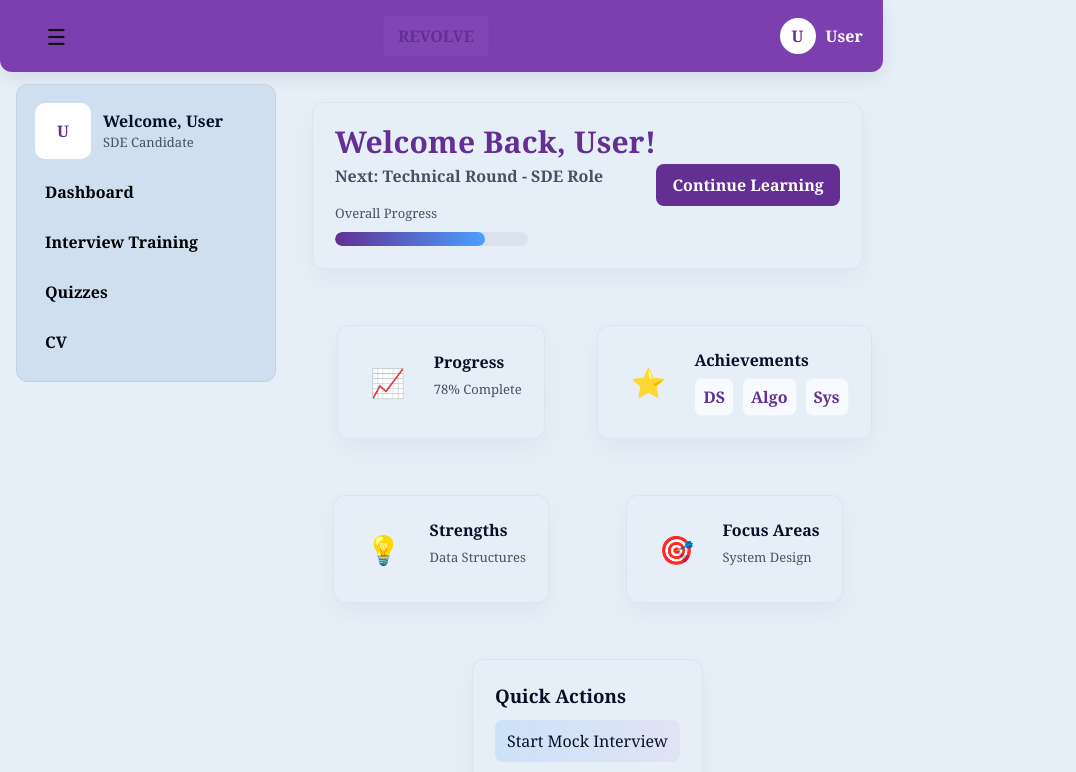
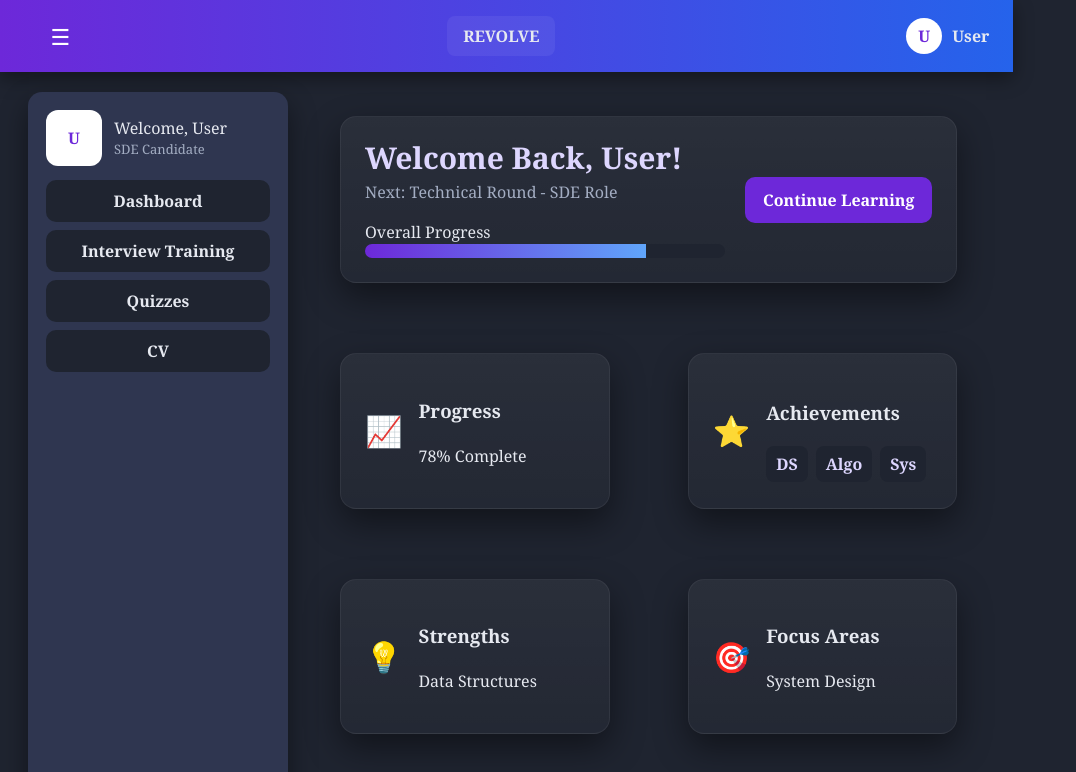
Before and after one commit to Shenukafdo2006/SDGP-AI-Interviewer, a React app in the folder frontend/: page / in a window 1280 px wide. Shown: the top 772 px of the page, without its empty margins (0-1076 px from the left). Built offline with nearby package versions, Linux system fonts and the light colour scheme; the HTML template or start-up script is replaced by a standard one.

Commit message:
background changes

```diff
--- a/frontend/src/DashBoard.css
+++ b/frontend/src/DashBoard.css
@@ -1,98 +1,279 @@
-/* Dashboard styles updated to match the provided design */
+/* Dashboard styles – Full width + soft dark theme */
 
 :root{
-    --purple: #7c3fb0;
-    --purple-dark: #632f93;
-    --blue-accent: #4aa0ff;
-    --page-bg: #e6eef8; /* slightly darker soft blue-gray page background */
-    --surface: #dfe8f6; /* darker surface for cards and panels */
-    --panel: #cfdff0; /* sidebar/panel tone */
-    --muted: #495063;
-    --text: #071028;
-    --accent: #4aa0ff;
+  --purple: #8b5cf6;
+  --purple-dark: #6d28d9;
+  --blue-accent: #60a5fa;
+
+  /* Soft dark theme */
+  --page-bg: #1f2430;
+  --surface: #2a3040;
+  --panel: #2f3650;
+
+  --text: #e6e9f0;
+  --muted: #a3adc2;
 }
 
 *{box-sizing:border-box}
-body{margin:0;font-family: Georgia, 'Times New Roman', serif;background:var(--page-bg);color:var(--text);-webkit-font-smoothing:antialiased}
+
+body{
+  margin:0;
+  font-family: Georgia, 'Times New Roman', serif;
+  background:var(--page-bg);
+  color:var(--text);
+  -webkit-font-smoothing:antialiased;
+}
+
+/* ================= TOP BAR ================= */
 
 .topbar{
-    background:var(--purple);
+  background: linear-gradient(90deg, var(--purple-dark), #2563eb);
   height:72px;
   display:flex;
   align-items:center;
   justify-content:space-between;
-    padding:0 20px;
-    border-bottom-left-radius:12px;
-    border-bottom-right-radius:12px;
-    box-shadow:0 6px 18px rgba(0,0,0,0.08);
+  padding:0 24px;
+  box-shadow:0 6px 18px rgba(0,0,0,0.4);
 }
-.topbar .menu{font-size:22px;color:#111;background:transparent;border:none}
-.brand{display:flex;align-items:center;justify-content:center;flex:1}
-.logo-circle{background:rgba(255,255,255,0.04);padding:8px 14px;border-radius:6px;color:var(--purple-dark);font-weight:800;border:1px solid rgba(0,0,0,0.04)}
+
+.topbar .menu{
+  font-size:22px;
+  color:#fff;
+  background:transparent;
+  border:none;
+  cursor:pointer;
+}
+
+.brand{flex:1;display:flex;justify-content:center}
+
+.logo-circle{
+  background:rgba(255,255,255,0.06);
+  padding:8px 16px;
+  border-radius:8px;
+  font-weight:800;
+}
+
 .profile{display:flex;align-items:center;gap:10px}
-.avatar{width:36px;height:36px;border-radius:50%;background:#fff;color:var(--purple-dark);display:flex;align-items:center;justify-content:center;font-weight:700}
-.username{color:#fff;font-weight:600}
+.avatar{
+  width:36px;
+  height:36px;
+  border-radius:50%;
+  background:#fff;
+  color:var(--purple-dark);
+  display:flex;
+  align-items:center;
+  justify-content:center;
+  font-weight:700;
+}
+.username{font-weight:600}
 
-.layout{display:flex;gap:28px;width:100%;max-width:none;margin:12px 8px;padding:0 8px}
-.container{flex:1;display:flex;flex-direction:column;gap:20px;padding-right:12px}
+/* ================= LAYOUT ================= */
 
-.sidebar{width:260px;background:var(--panel);border-radius:12px;padding:18px;border:1px solid rgba(0,0,0,0.06);height:fit-content}
-.sidebar-top{display:flex;gap:12px;align-items:center;margin-bottom:12px}
-.avatar-lg{width:56px;height:56px;border-radius:10px;background:#fff;color:var(--purple-dark);display:flex;align-items:center;justify-content:center;font-weight:800}
-.user-info .name{font-weight:700}
-.user-info .role{color:var(--muted);font-size:13px}
-.nav{display:flex;flex-direction:column;gap:8px;margin-top:8px}
-.nav-item{background:transparent;border:none;text-align:left;padding:10px;border-radius:8px;cursor:pointer;font-weight:600}
-.nav-item:hover{background:rgba(0,0,0,0.03)}
+.layout{
+  display:flex;
+  width:100%;
+  max-width:100%;
+  margin:0;
+  padding:20px 28px;
+  gap:24px;
+}
 
-.card{background:linear-gradient(180deg, rgba(255,255,255,0.02), rgba(255,255,255,0.01));border-radius:12px;padding:22px;border:1px solid rgba(0,0,0,0.04);box-shadow:0 10px 30px rgba(7,16,40,0.06);backdrop-filter: blur(6px)}
-.hero{display:flex;align-items:center;justify-content:space-between;padding:22px;background:linear-gradient(90deg, rgba(124,63,176,0.06), rgba(74,160,255,0.04))}
-.hero-left h1{margin:0;font-size:30px;color:var(--purple-dark);letter-spacing:0.2px}
-.hero-left .next{margin-top:6px;color:var(--muted);font-weight:600}
-.cta{background:var(--purple-dark);color:#fff;border:none;padding:10px 16px;border-radius:8px;cursor:pointer;font-weight:700}
+.container{
+  flex:1;
+  width:100%;
+  display:flex;
+  flex-direction:column;
+  gap:22px;
+}
 
-.progress-wrap{margin-top:12px}
-.progress-label{font-size:13px;color:var(--muted);margin-bottom:8px}
-.progress-bar{width:320px;max-width:60%;background:rgba(7,16,40,0.05);height:14px;border-radius:10px;overflow:hidden}
-.progress-fill{height:100%;background:linear-gradient(90deg,var(--purple-dark),var(--blue-accent));border-radius:10px}
+/* ================= SIDEBAR ================= */
 
-.grid{display:grid;grid-template-columns:repeat(auto-fit,minmax(260px,1fr));gap:20px;width:100%}
-.info{display:flex;align-items:center;gap:18px;padding:20px;background:linear-gradient(180deg, rgba(255,255,255,0.02), rgba(255,255,255,0.01));border-radius:12px}
-.icon{font-size:28px;width:56px;height:56px;display:flex;align-items:center;justify-content:center}
-.meta h3{margin:0;font-size:16px}
-.meta .sub{margin-top:6px;color:var(--muted);font-size:13px}
+.sidebar{
+  min-width:260px;
+  max-width:260px;
+  background:var(--panel);
+  border-radius:14px;
+  padding:18px;
+  box-shadow:0 12px 28px rgba(0,0,0,0.45);
+}
+
+.sidebar-top{
+  display:flex;
+  gap:12px;
+  align-items:center;
+  margin-bottom:14px;
+}
+
+.avatar-lg{
+  width:56px;
+  height:56px;
+  border-radius:12px;
+  background:#fff;
+  color:var(--purple-dark);
+  display:flex;
+  align-items:center;
+  justify-content:center;
+  font-weight:800;
+}
+
+.user-info .role{
+  color:var(--muted);
+  font-size:13px;
+}
+
+.nav{
+  display:flex;
+  flex-direction:column;
+  gap:8px;
+}
+
+.nav-item{
+  background:#1f2430;
+  border:none;
+  padding:10px 12px;
+  border-radius:10px;
+  color:var(--text);
+  font-weight:600;
+  cursor:pointer;
+}
+
+.nav-item:hover{
+  background:rgba(139,92,246,0.25);
+}
+
+/* ================= CARDS ================= */
+
+.card{
+  background:linear-gradient(
+    180deg,
+    rgba(255,255,255,0.05),
+    rgba(255,255,255,0.02)
+  );
+  border-radius:14px;
+  padding:22px;
+  border:1px solid rgba(255,255,255,0.06);
+  box-shadow:0 14px 34px rgba(0,0,0,0.45);
+}
+
+/* ================= HERO ================= */
+
+.hero{
+  display:flex;
+  justify-content:space-between;
+  align-items:center;
+  gap:20px;
+  background:linear-gradient(
+    90deg,
+    rgba(139,92,246,0.18),
+    rgba(96,165,250,0.12)
+  );
+}
+
+.hero-left h1{
+  margin:0;
+  font-size:30px;
+  color:#ddd6fe;
+}
+
+.hero-left .next{
+  color:var(--muted);
+  margin-top:6px;
+}
+
+.cta{
+  background:var(--purple-dark);
+  color:#fff;
+  border:none;
+  padding:12px 18px;
+  border-radius:10px;
+  font-weight:700;
+  cursor:pointer;
+}
+
+/* ================= PROGRESS ================= */
+
+.progress-bar{
+  width:360px;
+  max-width:100%;
+  height:14px;
+  background:#1f2430;
+  border-radius:10px;
+  overflow:hidden;
+}
+
+.progress-fill{
+  height:100%;
+  background:linear-gradient(90deg,var(--purple-dark),var(--blue-accent));
+}
+
+/* ================= GRID ================= */
+
+.grid{
+  display:grid;
+  grid-template-columns:repeat(auto-fit,minmax(280px,1fr));
+  gap:22px;
+}
+
+.info{
+  display:flex;
+  gap:16px;
+  align-items:center;
+}
+
+.icon{font-size:30px}
+
 .badges{display:flex;gap:8px;margin-top:6px}
-.badge{background:#f7fbff;padding:6px 8px;border-radius:8px;font-weight:700;color:var(--purple-dark);border:1px solid rgba(0,0,0,0.04)}
 
-.quick-actions h3{margin:0 0 10px 0}
-.actions{display:flex;flex-direction:column;gap:10px}
-.action{display:inline-block;padding:10px 12px;border-radius:8px;color:var(--text);text-decoration:none;border:none;text-align:left}
-.bar.blue{background:linear-gradient(90deg, rgba(74,160,255,0.16), rgba(124,63,176,0.06))}
-.bar.pink{background:linear-gradient(90deg, rgba(255,217,233,0.8), rgba(124,63,176,0.02))}
-.bar.green{background:linear-gradient(90deg, rgba(200,246,218,0.8), rgba(74,160,255,0.02))}
+.badge{
+  background:#1f2430;
+  padding:6px 10px;
+  border-radius:8px;
+  font-weight:700;
+  color:#ddd6fe;
+}
 
-.footer{display:flex;justify-content:space-between;align-items:center;padding:12px}
-.footer .small{color:var(--muted);font-size:13px}
+/* ================= QUICK ACTIONS ================= */
 
-/* Responsive adjustments */
+.action{
+  padding:12px 14px;
+  border-radius:10px;
+  border:none;
+  color:var(--text);
+}
 
-@media (max-width:1200px){
-    .layout{padding:0 16px}
-    .sidebar{display:block}
-    .progress-bar{width:260px}
+.bar.blue{
+  background:linear-gradient(90deg,rgba(96,165,250,0.25),rgba(139,92,246,0.15));
 }
+
+.bar.pink{
+  background:linear-gradient(90deg,rgba(255,182,193,0.25),rgba(139,92,246,0.08));
+}
+
+.bar.green{
+  background:linear-gradient(90deg,rgba(134,239,172,0.25),rgba(96,165,250,0.08));
+}
+
+/* ================= FOOTER ================= */
+
+.footer{
+  display:flex;
+  justify-content:space-between;
+  align-items:center;
+  padding:14px;
+}
+
+.footer .small{
+  color:var(--muted);
+  font-size:13px;
+}
+
+/* ================= RESPONSIVE ================= */
 
 @media (max-width:900px){
   .sidebar{display:none}
-    .layout{padding:0 12px}
-    .progress-bar{width:220px}
+  .layout{padding:16px}
 }
 
 @media (max-width:700px){
-    .hero-left h1{font-size:20px}
-    .hero{flex-direction:column;align-items:flex-start;gap:12px}
-    .grid{grid-template-columns:1fr}
-    .progress-bar{width:100%}
-    .container{padding:0}
-    .layout{flex-direction:column;padding:0 10px}
+  .hero{flex-direction:column;align-items:flex-start}
 }
--- a/frontend/src/InterviewTraining.css
+++ b/frontend/src/InterviewTraining.css
@@ -1,56 +1,130 @@
-/* InterviewTraining: aligned with DashBoard visual language */
-
 :root{
-  --purple: #7c3fb0;
-  --purple-dark: #632f93;
-  --blue-accent: #4aa0ff;
-  --page-bg: #e6eef8;
-  --surface: #dfe8f6;
-  --muted: #495063;
-  --text: #071028;
+  --purple: #8b5cf6;
+  --purple-dark: #6d28d9;
+  --blue-accent: #60a5fa;
+  --page-bg: #1f2430;
+  --surface: #2a3040;
+  --text: #e6e9f0;
+  --muted: #a3adc2;
 }
 
 *{box-sizing:border-box}
 
 .interview-page{
   min-height:100vh;
-  padding:12px 8px 40px 8px;
   background:var(--page-bg);
-  font-family: Georgia, 'Times New Roman', serif;
+  padding-bottom:40px;
   color:var(--text);
 }
 
-/* header styled to match dashboard topbar */
+/* HEADER */
 .header{
-  background:var(--purple);
   height:72px;
+  background:linear-gradient(90deg,var(--purple-dark),#2563eb);
   display:flex;
   align-items:center;
   justify-content:space-between;
-  padding:0 18px;
-  box-shadow:0 6px 18px rgba(15,23,36,0.06);
+  padding:0 24px;
 }
-.menu-icon{font-size:28px;color:#111}
-.logo{background:rgba(255,255,255,0.04);padding:8px 12px;border-radius:8px;color:var(--purple-dark);font-weight:800;border:1px solid rgba(0,0,0,0.04)}
 
-.title{max-width:1100px;margin:22px auto 6px auto;padding:0 20px;font-size:28px}
-.subtitle{max-width:1100px;margin:0 auto 18px auto;padding:0 20px;color:var(--muted);font-weight:600}
+.menu-icon{
+  font-size:26px;
+  cursor:pointer;
+}
 
-.card{max-width:1100px;margin:18px auto;padding:22px;border-radius:12px;background:linear-gradient(180deg, rgba(255,255,255,0.02), rgba(255,255,255,0.01));border:1px solid rgba(0,0,0,0.04);box-shadow:0 10px 24px rgba(7,16,40,0.04)}
-.card h2{margin:0 0 8px 0}
-.description{color:var(--muted);margin-bottom:14px}
+.logo{
+  background:rgba(255,255,255,0.06);
+  padding:8px 14px;
+  border-radius:10px;
+  font-weight:800;
+}
 
-label{font-weight:600;display:block;margin-top:14px;margin-bottom:6px}
-select{width:100%;padding:10px;border-radius:8px;border:1px solid rgba(0,0,0,0.12)}
+/* CONTENT */
+.title{
+  max-width:100%;
+  margin:26px auto 6px;
+  padding:0 28px;
+  font-size:30px;
+}
 
-.type-grid{display:grid;grid-template-columns:repeat(2,1fr);gap:12px}
-.type{padding:12px;border-radius:10px;border:1px solid rgba(0,0,0,0.12);background:#fff;cursor:pointer;font-weight:600}
-.type.active{background:#f0edf8;border-color:var(--purple-dark)}
+.subtitle{
+  max-width:100%;
+  padding:0 28px;
+  color:var(--muted);
+}
 
-.start-btn{margin-top:20px;width:100%;padding:12px;background:var(--purple-dark);color:#fff;border:none;border-radius:10px;font-size:16px;cursor:pointer;font-weight:700}
-.start-btn:hover{filter:brightness(0.95)}
+/* CARD */
+.card{
+  max-width:100%;
+  margin:24px 28px;
+  background:linear-gradient(
+    180deg,
+    rgba(255,255,255,0.05),
+    rgba(255,255,255,0.02)
+  );
+  padding:24px;
+  border-radius:16px;
+  box-shadow:0 14px 34px rgba(0,0,0,0.45);
+}
 
-@media (max-width:900px){
-  .title,.subtitle,.card{padding:0 14px}
+label{
+  display:block;
+  margin-top:16px;
+  margin-bottom:6px;
+  font-weight:600;
+}
+
+select{
+  width:100%;
+  padding:10px;
+  border-radius:10px;
+  background:#1f2430;
+  color:var(--text);
+  border:1px solid rgba(255,255,255,0.1);
+}
+
+/* TYPES */
+.type-grid{
+  display:grid;
+  grid-template-columns:repeat(2,1fr);
+  gap:12px;
+}
+
+.type{
+  padding:12px;
+  border-radius:12px;
+  background:#1f2430;
+  border:1px solid rgba(255,255,255,0.1);
+  color:var(--text);
+  font-weight:600;
+  cursor:pointer;
+}
+
+.type.active{
+  background:rgba(139,92,246,0.3);
+  border-color:var(--purple);
+}
+
+/* BUTTON */
+.start-btn{
+  width:100%;
+  margin-top:22px;
+  padding:14px;
+  border-radius:12px;
+  border:none;
+  background:var(--purple-dark);
+  color:#fff;
+  font-size:16px;
+  font-weight:700;
+  cursor:pointer;
+}
+
+.start-btn:hover{
+  filter:brightness(1.05);
+}
+
+/* RESPONSIVE */
+@media(max-width:700px){
   .type-grid{grid-template-columns:1fr}
+  .card{margin:18px}
 }
```
Lines whose indentation alone changed are shown as unchanged.
